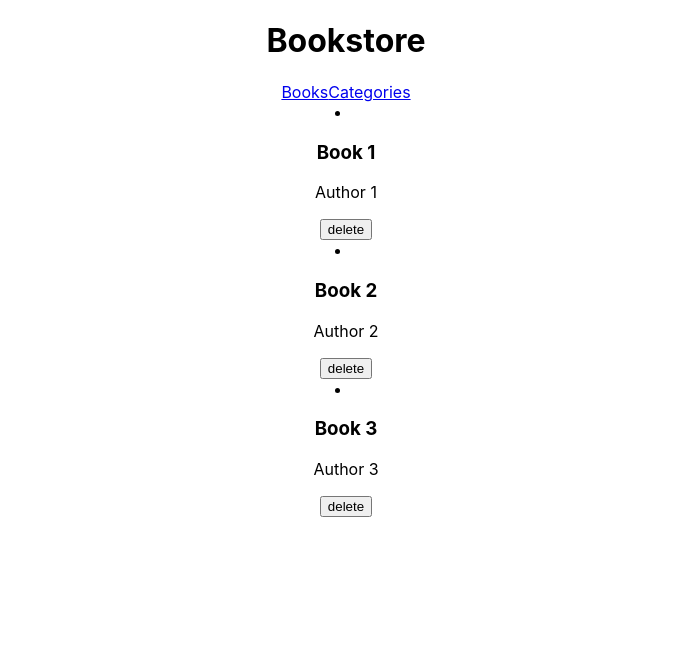
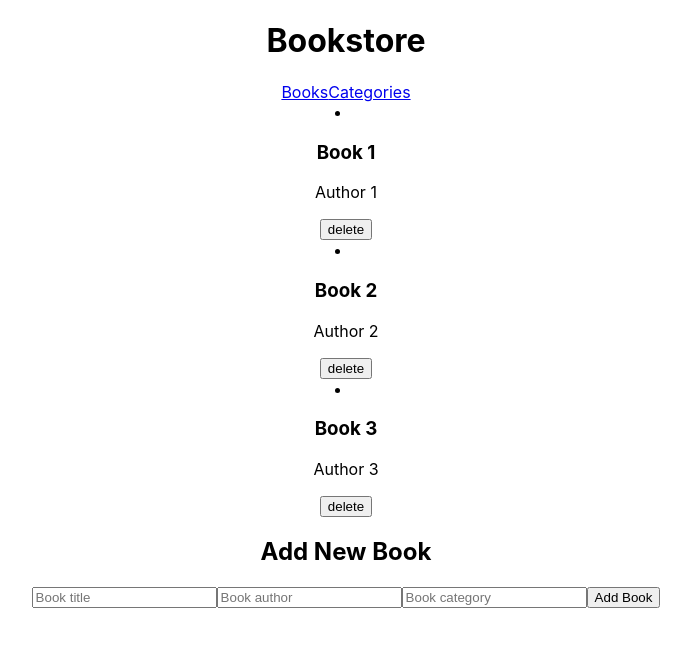
Before and after one commit to Izebiafe/book-store, a React (Create React App) app: page / in a window 1280 px wide. Shown: the top 646 px of the page, without its empty margins (294-985 px from the left). Built offline with nearby package versions, Linux system fonts and the light colour scheme.

Commit message:
fix input

```diff
--- a/src/components/BookList.js
+++ b/src/components/BookList.js
@@ -1,5 +1,6 @@
 import React from 'react';
 import Book from './Book';
+import Input from './Input';
 
 const BookList = () => {
   const books = [
@@ -31,6 +32,7 @@ const BookList = () => {
           category={book.category}
         />
       ))}
+      <Input />
     </div>
   );
 };
```
